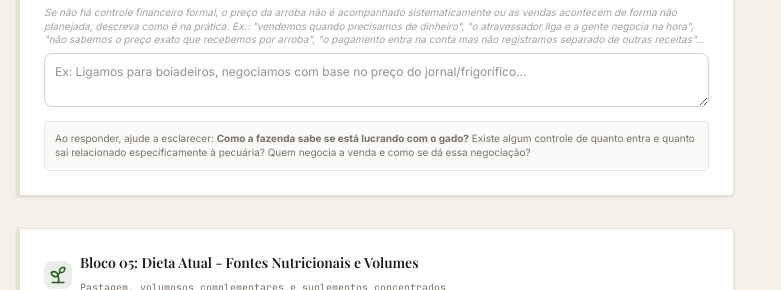
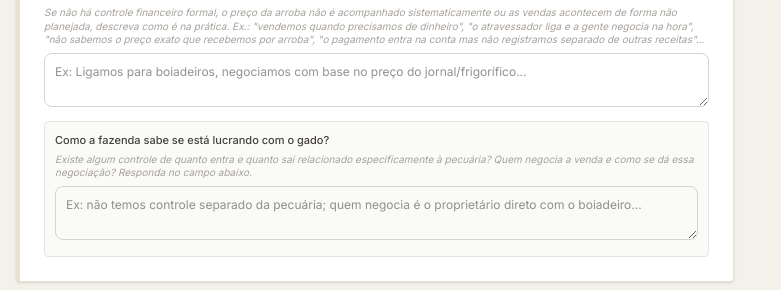
Before and after one commit to yammayammay/FAZENDA---BRASILEIRA-AUGUSTA, a React (Vite) app: page / in a window 1280 px wide. Shown: the part 2860-3150 px from the top of the page, without its empty margins (0-781 px from the left). Built offline with nearby package versions, Linux system fonts and the light colour scheme; no server answers; a web font is replaced by a local one.

Commit message:
Add files via upload

```diff
--- a/src/components/FormBlocks.tsx
+++ b/src/components/FormBlocks.tsx
@@ -716,9 +716,19 @@ export default function FormBlocks({
             placeholder="Ex: Ligamos para boiadeiros, negociamos com base no preço do jornal/frigorífico..."
           />
           <div className="mt-2 bg-stone-50 border border-stone-200 rounded-sm p-2.5">
-            <p className="text-[10px] text-stone-500 leading-snug">
-              Ao responder, ajude a esclarecer: <strong>Como a fazenda sabe se está lucrando com o gado?</strong> Existe algum controle de quanto entra e quanto sai relacionado especificamente à pecuária? Quem negocia a venda e como se dá essa negociação?
+            <label className="block text-[11px] text-stone-700 font-medium mb-1">
+              Como a fazenda sabe se está lucrando com o gado?
+            </label>
+            <p className="text-[10px] italic text-stone-400 mb-1.5 leading-snug">
+              Existe algum controle de quanto entra e quanto sai relacionado especificamente à pecuária? Quem negocia a venda e como se dá essa negociação? Responda no campo abaixo.
             </p>
+            <textarea
+              rows={2}
+              value={formState.controleLucratividade || ""}
+              onChange={(e) => handleSimpleFieldChange("controleLucratividade", e.target.value)}
+              className="w-full text-xs p-2.5 rounded-lg border border-stone-300 focus:ring-1 focus:ring-primary focus:outline-none"
+              placeholder="Ex: não temos controle separado da pecuária; quem negocia é o proprietário direto com o boiadeiro..."
+            />
           </div>
         </div>
       </div>
```
